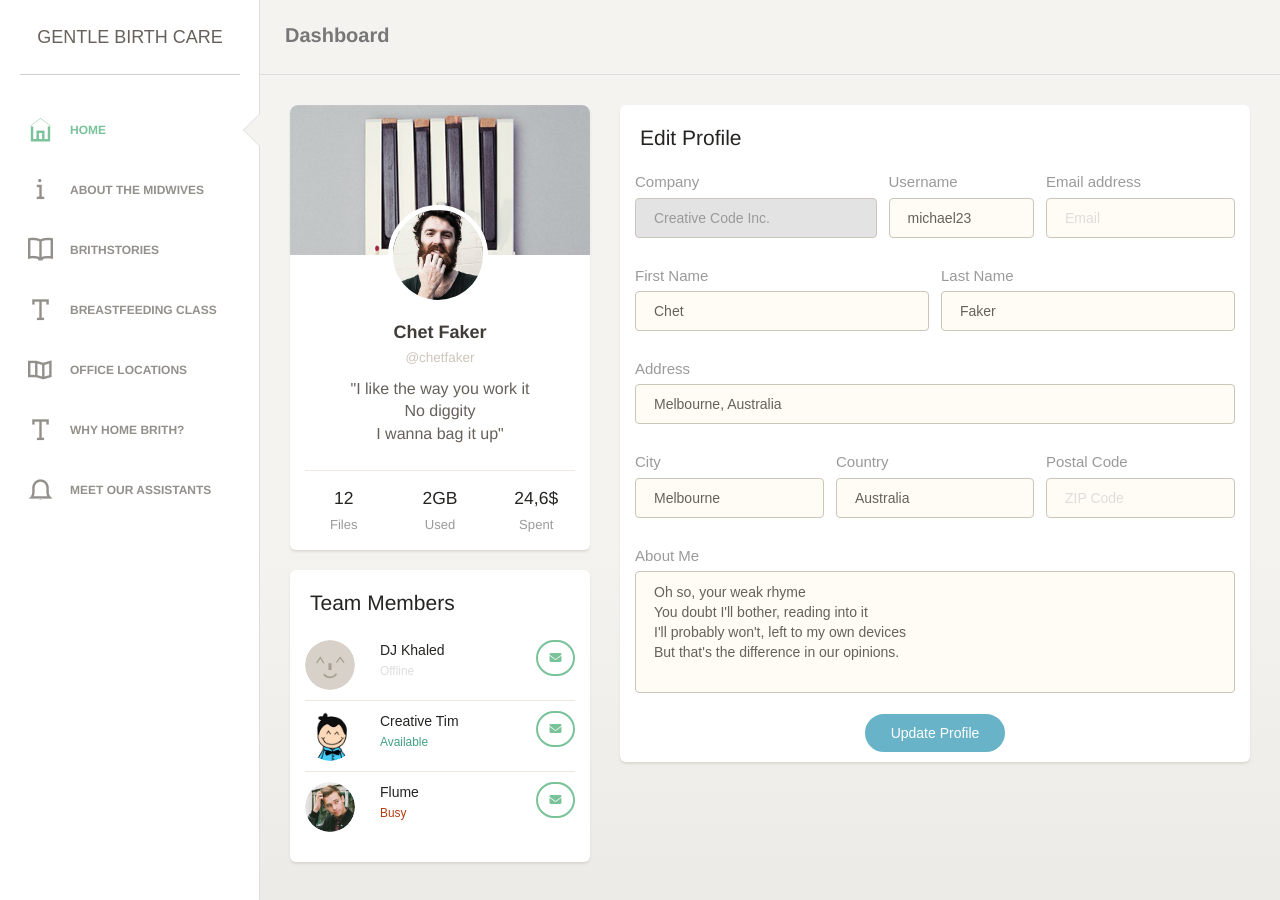
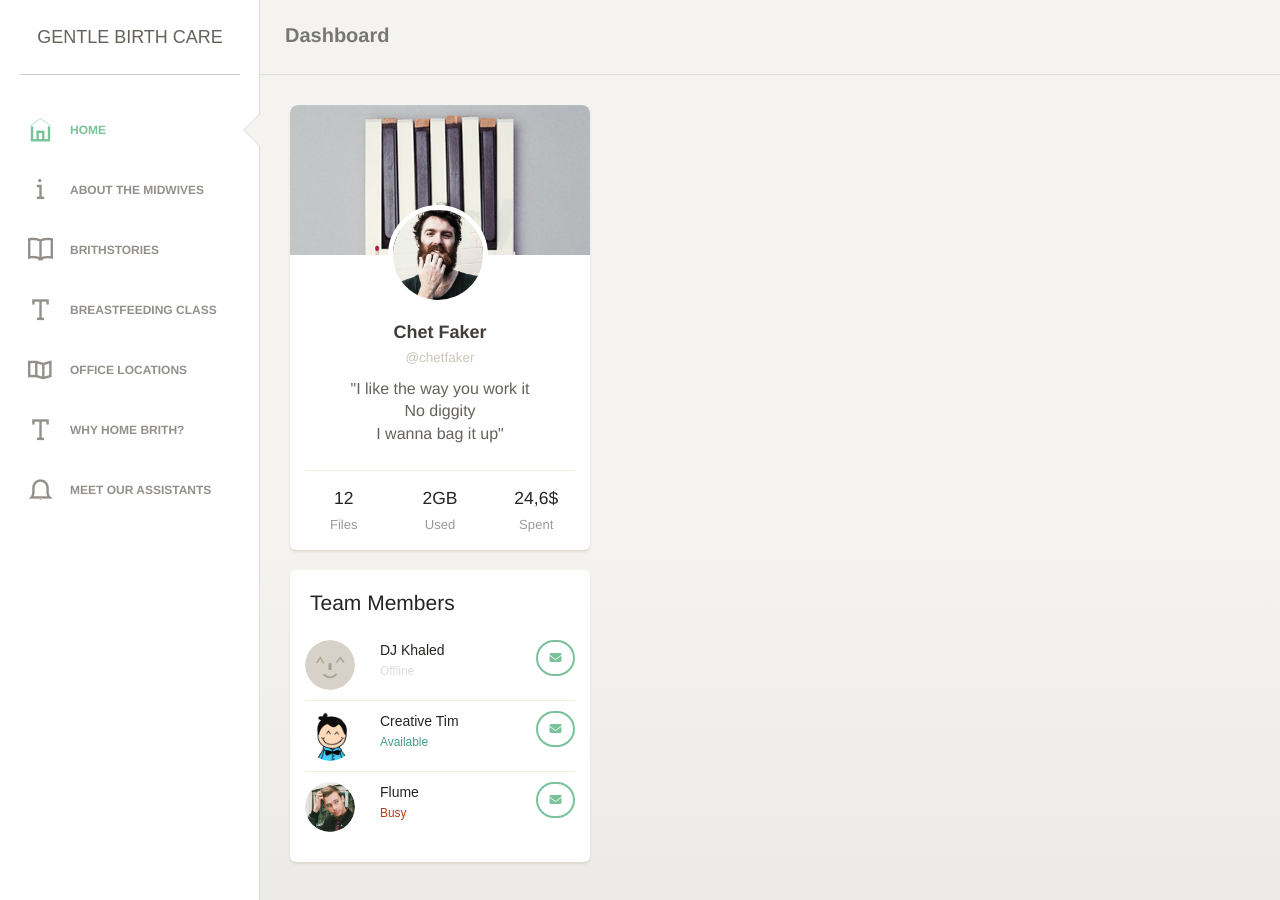
Before and after one commit to WoollyAlly/GentleBirthCare, a Jekyll site: the page built from index.html, in a window 1280 px wide. Built offline with Jekyll 4.4.1, drawn with Linux system fonts in a browser that asks for light colours; nearby versions of some CDN libraries; some web fonts are replaced.

Commit message:
Updated '/index.html' via CloudCannon

```diff
--- a/index.html
+++ b/index.html
@@ -104,94 +104,94 @@ layout: default
                     </div>
                     <div class="col-lg-8 col-md-7">
                         <div class="card">
-                            <div class="header">
-                                <h4 class="title">Edit Profile</h4>
-                            </div>
-                            <div class="content">
-                                <form>
-                                    <div class="row">
-                                        <div class="col-md-5">
-                                            <div class="form-group">
-                                                <label>Company</label>
-                                                <input type="text" class="form-control border-input" disabled placeholder="Company" value="Creative Code Inc.">
-                                            </div>
-                                        </div>
-                                        <div class="col-md-3">
-                                            <div class="form-group">
-                                                <label>Username</label>
-                                                <input type="text" class="form-control border-input" placeholder="Username" value="michael23">
-                                            </div>
-                                        </div>
-                                        <div class="col-md-4">
-                                            <div class="form-group">
-                                                <label for="exampleInputEmail1">Email address</label>
-                                                <input type="email" class="form-control border-input" placeholder="Email">
-                                            </div>
-                                        </div>
-                                    </div>
+<!--                            <div class="header">-->
+<!--                                <h4 class="title">Edit Profile</h4>-->
+<!--                            </div>-->
+<!--                            <div class="content">-->
+<!--                                <form>-->
+<!--                                    <div class="row">-->
+<!--                                        <div class="col-md-5">-->
+<!--                                            <div class="form-group">-->
+<!--                                                <label>Company</label>-->
+<!--                                                <input type="text" class="form-control border-input" disabled placeholder="Company" value="Creative Code Inc.">-->
+<!--                                            </div>-->
+<!--                                        </div>-->
+<!--                                        <div class="col-md-3">-->
+<!--                                            <div class="form-group">-->
+<!--                                                <label>Username</label>-->
+<!--                                                <input type="text" class="form-control border-input" placeholder="Username" value="michael23">-->
+<!--                                            </div>-->
+<!--                                        </div>-->
+<!--                                        <div class="col-md-4">-->
+<!--                                            <div class="form-group">-->
+<!--                                                <label for="exampleInputEmail1">Email address</label>-->
+<!--                                                <input type="email" class="form-control border-input" placeholder="Email">-->
+<!--                                            </div>-->
+<!--                                        </div>-->
+<!--                                    </div>-->
 
-                                    <div class="row">
-                                        <div class="col-md-6">
-                                            <div class="form-group">
-                                                <label>First Name</label>
-                                                <input type="text" class="form-control border-input" placeholder="Company" value="Chet">
-                                            </div>
-                                        </div>
-                                        <div class="col-md-6">
-                                            <div class="form-group">
-                                                <label>Last Name</label>
-                                                <input type="text" class="form-control border-input" placeholder="Last Name" value="Faker">
-                                            </div>
-                                        </div>
-                                    </div>
+<!--                                    <div class="row">-->
+<!--                                        <div class="col-md-6">-->
+<!--                                            <div class="form-group">-->
+<!--                                                <label>First Name</label>-->
+<!--                                                <input type="text" class="form-control border-input" placeholder="Company" value="Chet">-->
+<!--                                            </div>-->
+<!--                                        </div>-->
+<!--                                        <div class="col-md-6">-->
+<!--                                            <div class="form-group">-->
+<!--                                                <label>Last Name</label>-->
+<!--                                                <input type="text" class="form-control border-input" placeholder="Last Name" value="Faker">-->
+<!--                                            </div>-->
+<!--                                        </div>-->
+<!--                                    </div>-->
 
-                                    <div class="row">
-                                        <div class="col-md-12">
-                                            <div class="form-group">
-                                                <label>Address</label>
-                                                <input type="text" class="form-control border-input" placeholder="Home Address" value="Melbourne, Australia">
-                                            </div>
-                                        </div>
-                                    </div>
+<!--                                    <div class="row">-->
+<!--                                        <div class="col-md-12">-->
+<!--                                            <div class="form-group">-->
+<!--                                                <label>Address</label>-->
+<!--                                                <input type="text" class="form-control border-input" placeholder="Home Address" value="Melbourne, Australia">-->
+<!--                                            </div>-->
+<!--                                        </div>-->
+<!--                                    </div>-->
 
-                                    <div class="row">
-                                        <div class="col-md-4">
-                                            <div class="form-group">
-                                                <label>City</label>
-                                                <input type="text" class="form-control border-input" placeholder="City" value="Melbourne">
-                                            </div>
-                                        </div>
-                                        <div class="col-md-4">
-                                            <div class="form-group">
-                                                <label>Country</label>
-                                                <input type="text" class="form-control border-input" placeholder="Country" value="Australia">
-                                            </div>
-                                        </div>
-                                        <div class="col-md-4">
-                                            <div class="form-group">
-                                                <label>Postal Code</label>
-                                                <input type="number" class="form-control border-input" placeholder="ZIP Code">
-                                            </div>
-                                        </div>
-                                    </div>
+<!--                                    <div class="row">-->
+<!--                                        <div class="col-md-4">-->
+<!--                                            <div class="form-group">-->
+<!--                                                <label>City</label>-->
+<!--                                                <input type="text" class="form-control border-input" placeholder="City" value="Melbourne">-->
+<!--                                            </div>-->
+<!--                                        </div>-->
+<!--                                        <div class="col-md-4">-->
+<!--                                            <div class="form-group">-->
+<!--                                                <label>Country</label>-->
+<!--                                                <input type="text" class="form-control border-input" placeholder="Country" value="Australia">-->
+<!--                                            </div>-->
+<!--                                        </div>-->
+<!--                                        <div class="col-md-4">-->
+<!--                                            <div class="form-group">-->
+<!--                                                <label>Postal Code</label>-->
+<!--                                                <input type="number" class="form-control border-input" placeholder="ZIP Code">-->
+<!--                                            </div>-->
+<!--                                        </div>-->
+<!--                                    </div>-->
 
-                                    <div class="row">
-                                        <div class="col-md-12">
-                                            <div class="form-group">
-                                                <label>About Me</label>
-                                                <textarea rows="5" class="form-control border-input" placeholder="Here can be your description" value="Mike">Oh so, your weak rhyme
-You doubt I'll bother, reading into it
-I'll probably won't, left to my own devices
-But that's the difference in our opinions.</textarea>
-                                            </div>
-                                        </div>
-                                    </div>
-                                    <div class="text-center">
-                                        <button type="submit" class="btn btn-info btn-fill btn-wd">Update Profile</button>
-                                    </div>
-                                    <div class="clearfix"></div>
-                                </form>
-                            </div>
+<!--                                    <div class="row">-->
+<!--                                        <div class="col-md-12">-->
+<!--                                            <div class="form-group">-->
+<!--                                                <label>About Me</label>-->
+<!--                                                <textarea rows="5" class="form-control border-input" placeholder="Here can be your description" value="Mike">Oh so, your weak rhyme-->
+<!--You doubt I'll bother, reading into it-->
+<!--I'll probably won't, left to my own devices-->
+<!--But that's the difference in our opinions.</textarea>-->
+<!--                                            </div>-->
+<!--                                        </div>-->
+<!--                                    </div>-->
+<!--                                    <div class="text-center">-->
+<!--                                        <button type="submit" class="btn btn-info btn-fill btn-wd">Update Profile</button>-->
+<!--                                    </div>-->
+<!--                                    <div class="clearfix"></div>-->
+<!--                                </form>-->
+<!--                            </div>-->
                         </div>
                     </div>
 
```
